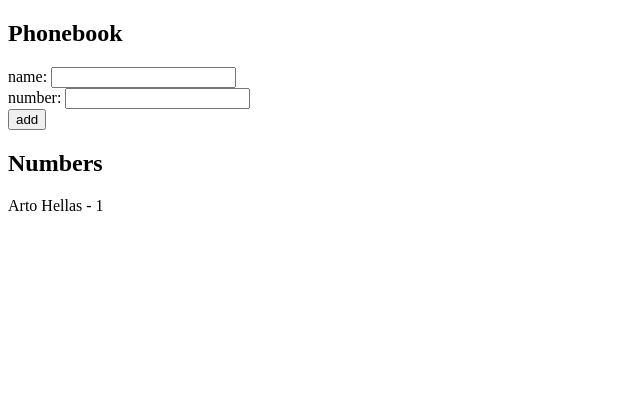
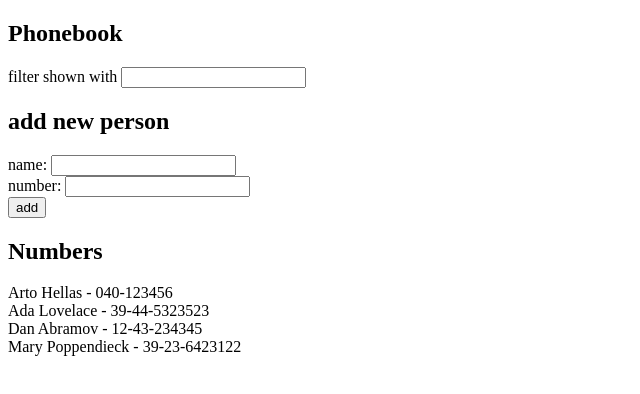
Before and after one commit to Jetman765/FSO2020, a React (Create React App) app in the folder part2/phonebook/: page / in a window 1280 px wide. Shown: the top 394 px of the page, without its empty margins (0-640 px from the left). Built offline with nearby package versions, Linux system fonts and the light colour scheme.

Commit message:
exercise 2.9

```diff
--- a/part2/phonebook/src/App.js
+++ b/part2/phonebook/src/App.js
@@ -2,10 +2,15 @@
 
 const App = () => {
   const [ persons, setPersons ] = useState([
-    { name: 'Arto Hellas', number: 1 }
+    { name: 'Arto Hellas', number: '040-123456' },
+    { name: 'Ada Lovelace', number: '39-44-5323523' },
+    { name: 'Dan Abramov', number: '12-43-234345' },
+    { name: 'Mary Poppendieck', number: '39-23-6423122' }
   ])
   const [ newName, setNewName ] = useState('')
   const [ newNumber, setNewNumber ] = useState('');
+  const [ filterName, setFilterName ] = useState('');
+  const [ filterResults, setFilterResults ] = useState([]);
 
   const addPerson = (event) => {
     event.preventDefault();
@@ -27,9 +32,16 @@
     setNewNumber(event.target.value);
   }
 
+  const handleNewNameFilter = (event) => {
+    setFilterName(event.target.value);
+    setFilterResults(persons.filter(person => person.name.includes(filterName.toLowerCase())))
+  }
+
   return (
     <div>
       <h2>Phonebook</h2>
+      filter shown with {<input value={filterName} onChange={handleNewNameFilter} />}
+      <h2>add new person</h2>
       <form onSubmit={addPerson}>
         <div>
           name: <input onChange={handleNewName} value={newName} />
@@ -42,7 +54,10 @@
         </div>
       </form>
       <h2>Numbers</h2>
-      {persons.map(person => <div key={person.name}>{person.name} - {person.number}</div>)}
+      {filterResults.length > 0
+        ? filterResults.map(person => <div key={person.name}>{person.name} - {person.number}</div>)
+        : persons.map(person => <div key={person.name}>{person.name} - {person.number}</div>)
+      }
     </div>
   )
 }
```
